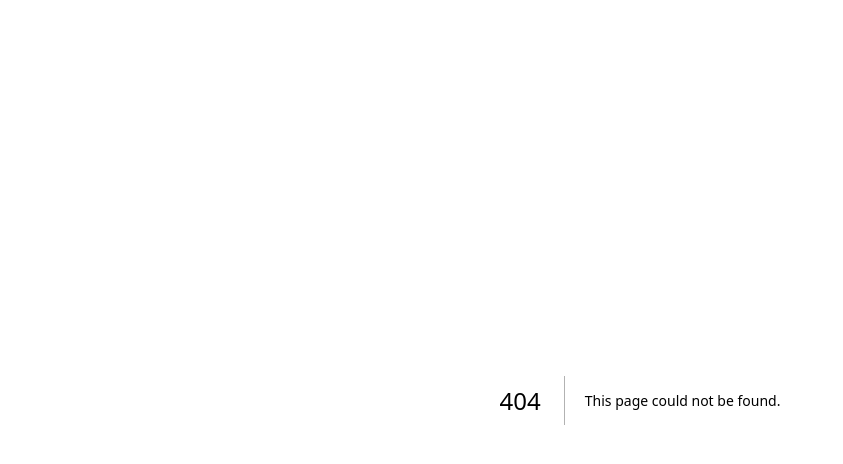
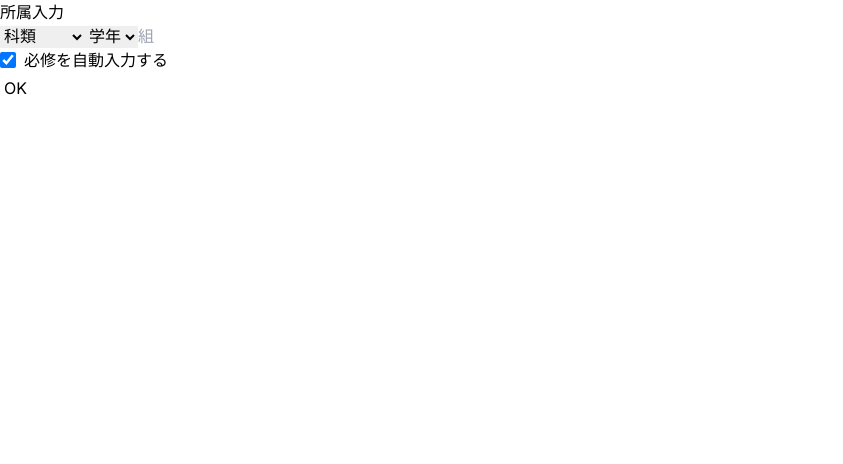
Before and after one commit to ut-code/syllabus-next, a Next.js app: page /register in a window 1280 px wide. Before the commit this address had no page. Shown: the top 464 px of the page, without its empty margins (0-843 px from the left). Built offline with nearby package versions, Linux system fonts and the light colour scheme.

Commit message:
presenterとcontainerの実装

```diff
--- /dev/null
+++ b/src/app/register/RegisterPresenter.tsx
@@ -0,0 +1,109 @@
+"use client";
+
+import { Select, Input } from "@headlessui/react";
+
+import { RegisterType } from "@/app/type";
+import { streamOptions, gradeOptions } from "./options";
+
+type RegisterPresenterProps = {
+  registeredInfo: RegisterType;
+  setRegisteredInfo: (info: RegisterType) => void;
+  isAutofillCompulsory: boolean;
+  setIsAutofillCompulsory: (isAutofillCompulsory: boolean) => void;
+};
+
+export default function RegisterPresenter({
+  registeredInfo,
+  setRegisteredInfo,
+  isAutofillCompulsory,
+  setIsAutofillCompulsory,
+}: RegisterPresenterProps) {
+  const { stream, grade, classNumber } = registeredInfo;
+
+  function StreamSelect() {
+    return (
+      <Select
+        name="stream"
+        id="compulsory"
+        value={stream}
+        onChange={(e) =>
+          setRegisteredInfo({ ...registeredInfo, stream: e.target.value })
+        }
+      >
+        {streamOptions.map((option) => {
+          return (
+            <option key={option.value} value={option.value}>
+              {option.label}
+            </option>
+          );
+        })}
+      </Select>
+    );
+  }
+
+  function GradeSelect() {
+    return (
+      <Select
+        name="grade"
+        id="grade"
+        value={grade}
+        onChange={(e) =>
+          setRegisteredInfo({ ...registeredInfo, grade: e.target.value })
+        }
+      >
+        {gradeOptions.map((option) => {
+          return (
+            <option key={option.value} value={option.value}>
+              {option.label}
+            </option>
+          );
+        })}
+      </Select>
+    );
+  }
+
+  function ClassNumberInput() {
+    return (
+      <Input
+        id="className-number"
+        type="number"
+        min="1"
+        max="39"
+        placeholder="組"
+        value={classNumber}
+        onChange={(e) => {
+          setRegisteredInfo({ ...registeredInfo, classNumber: e.target.value });
+        }}
+      />
+    );
+  }
+
+  function CompulsoryAutofillCheckbox() {
+    return (
+      <div>
+        <label className="flex items-center space-x-2">
+          <input
+            type="checkbox"
+            checked={isAutofillCompulsory}
+            onChange={(e) => setIsAutofillCompulsory(e.target.checked)}
+            className="h-4 w-4 rounded border bg-white checked:bg-blue-500 checked:border-transparent checked:text-white"
+          />
+          <span>必修を自動入力する</span>
+        </label>
+      </div>
+    );
+  }
+
+  return (
+    <div id="input-field">
+      <header id="input-message">所属入力</header>
+      <StreamSelect />
+      <GradeSelect />
+      <ClassNumberInput />
+      <CompulsoryAutofillCheckbox />
+      <button id="close-status" className="m-1 inline-flex">
+        OK
+      </button>
+    </div>
+  );
+}
--- /dev/null
+++ b/src/app/register/page.tsx
@@ -0,0 +1,23 @@
+"use client";
+
+import { useState } from "react";
+
+import RegisterPresenter from "./RegisterPresenter";
+
+import useFetchRegisteredInfo from "@/app/hooks/useFetchRegisteredInfo";
+
+export default function RegisterContainer() {
+  const { registeredInfo, setRegisteredInfo } = useFetchRegisteredInfo();
+  const [isAutofillCompulsory, setIsAutofillCompulsory] =
+    useState<boolean>(true);
+  return (
+    <section>
+      <RegisterPresenter
+        registeredInfo={registeredInfo}
+        setRegisteredInfo={setRegisteredInfo}
+        isAutofillCompulsory={isAutofillCompulsory}
+        setIsAutofillCompulsory={setIsAutofillCompulsory}
+      />
+    </section>
+  );
+}
```
